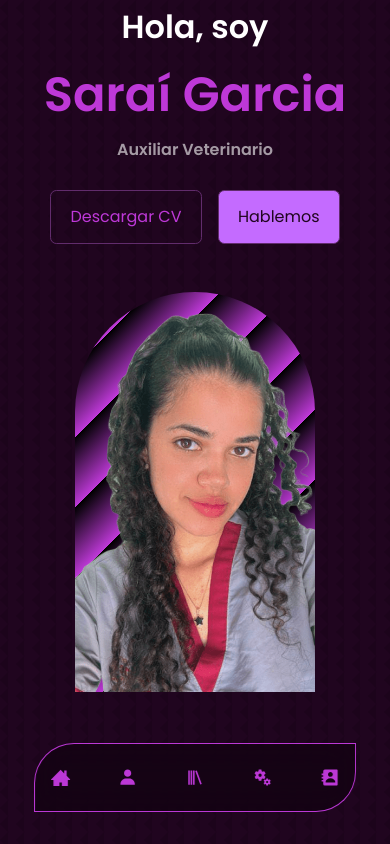
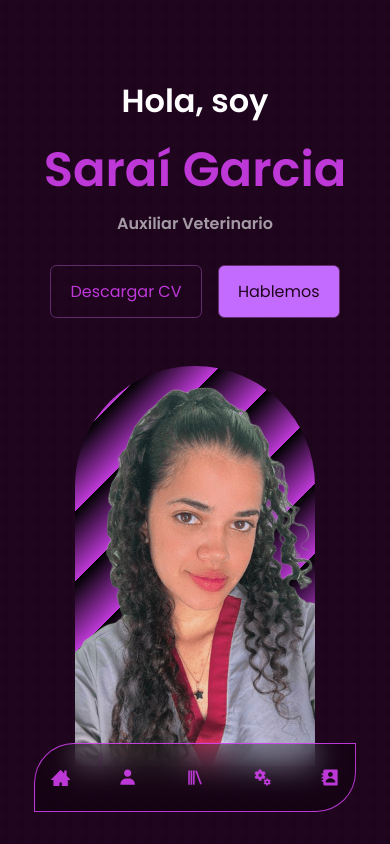
Before and after one commit to AndVarlop/SaraiPortfolio, a React (Vite) app: page / in a window 390 px wide. Shown: the top 844 px of the page. Built offline with nearby package versions, Linux system fonts and the light colour scheme.

Commit message:
Portfolio base sticker 2

```diff
--- a/src/components/about/about.css
+++ b/src/components/about/about.css
@@ -125,6 +125,8 @@
 
 @media screen and (max-width:800px) {
     #about{
+        padding: 0 0 0 0;
+        margin-top: 10vh;
         height: auto;
     }
     .about__me{
--- a/src/components/contact/contact.css
+++ b/src/components/contact/contact.css
@@ -82,7 +82,7 @@ button {
 
   @media screen and (max-width:1050px) {
     button{
-        left: 38%;
+        left: 35%;
     }
 }
 
--- a/src/components/header/header.css
+++ b/src/components/header/header.css
@@ -87,8 +87,9 @@ header {
 /* ============== MEDIUM DEVICES =============== */
 
 @media screen and (max-width:1028px) {
-    .header {
-        height: auto;
+    header {
+        margin-top: 5vh;
+        height: 120vh;
     }
     .cta{
         margin-top: -1rem;
@@ -113,9 +114,8 @@ header {
 /* ============== SMALL DEVICES =============== */
 @media screen and (max-width:1050px) {
     header {
-        margin: 0 0 0 0;
-        padding: 0 0 0 0;
-        height: 110vh;
+        margin-top: 5vh;
+        height: 120vh;
     }
     .me {
         width: 15rem;
@@ -129,8 +129,9 @@ header {
 }
 
 @media screen and (max-width:670px) {
-    .header {
-        height: auto;
+    header {
+        margin-top: 5vh;
+        height: 120vh;
     }
 
     .me {
@@ -149,7 +150,8 @@ header {
 
 @media screen and (max-width:450px) {
     header {
-        height: 90vh;
+        margin-top: 5vh;
+        height: 120vh;
     }
 
     .me {
@@ -163,6 +165,7 @@ header {
 
 @media screen and (max-width:390px) {
     header {
+        margin-top: 5vh;
         height: 120vh;
     }
 
```
